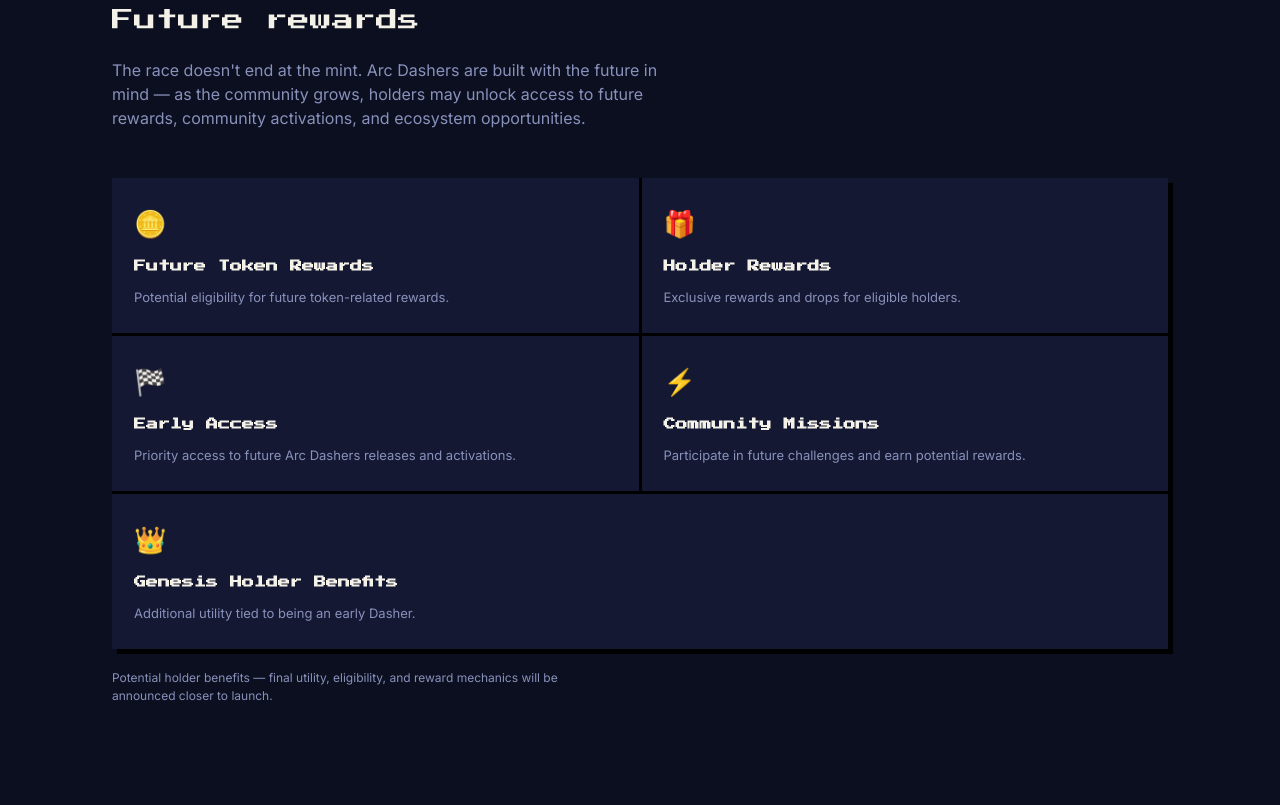
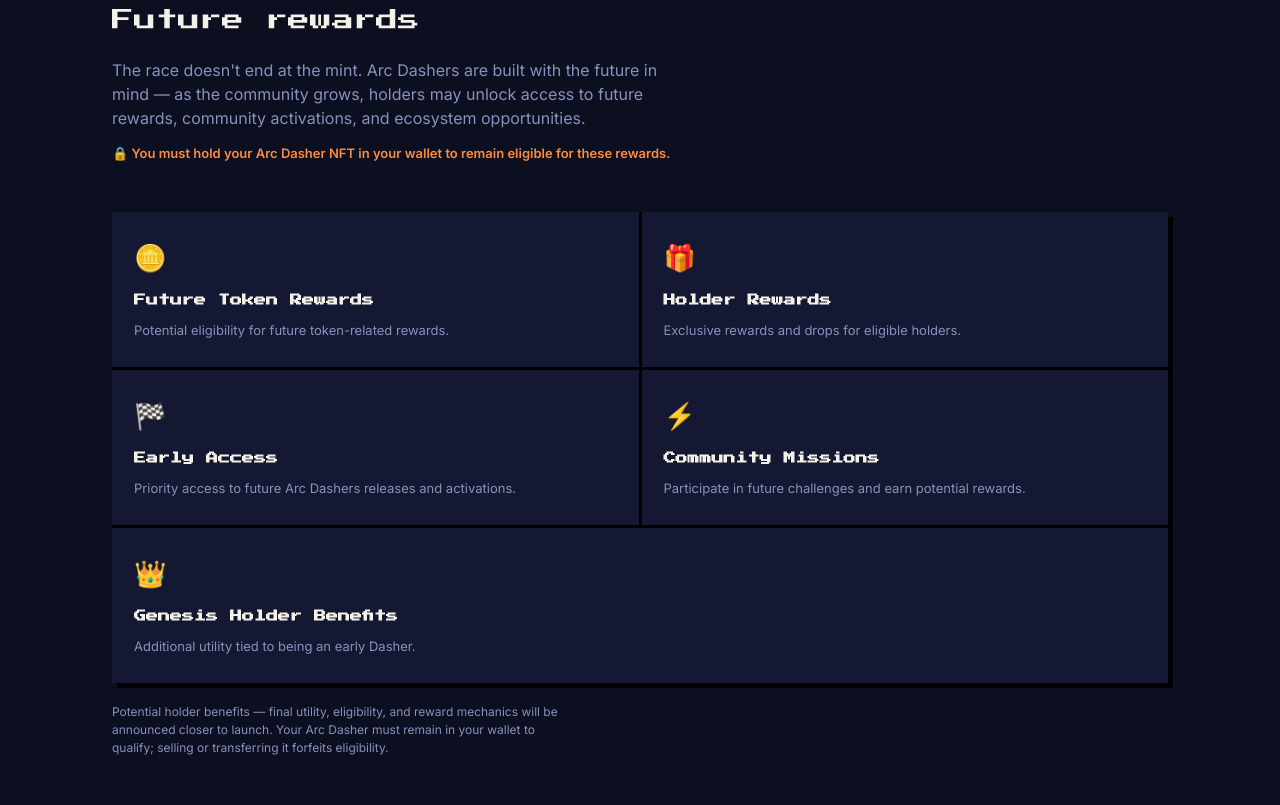
Before and after one commit to yangporktocino-ship-it/arcdasher-, a plain HTML site: page index.html in a window 1280 px wide. Shown: the part 3135-3940 px from the top of the page. Drawn offline with nearby package versions, Linux system fonts and the light colour scheme.

Commit message:
Update index.html

```diff
--- a/index.html
+++ b/index.html
@@ -480,6 +480,7 @@
     <div class="section-head">
       <h2>Future rewards</h2>
       <p>The race doesn't end at the mint. Arc Dashers are built with the future in mind — as the community grows, holders may unlock access to future rewards, community activations, and ecosystem opportunities.</p>
+      <p style="margin-top:14px; color:var(--accent); font-size:13px; font-weight:600;">🔒 You must hold your Arc Dasher NFT in your wallet to remain eligible for these rewards.</p>
     </div>
     <div class="rewards-grid">
       <div class="reward-card">
@@ -508,7 +509,7 @@
         <p>Additional utility tied to being an early Dasher.</p>
       </div>
     </div>
-    <p class="rewards-note">Potential holder benefits — final utility, eligibility, and reward mechanics will be announced closer to launch.</p>
+    <p class="rewards-note">Potential holder benefits — final utility, eligibility, and reward mechanics will be announced closer to launch. Your Arc Dasher must remain in your wallet to qualify; selling or transferring it forfeits eligibility.</p>
   </section>
 </div>
 
```
